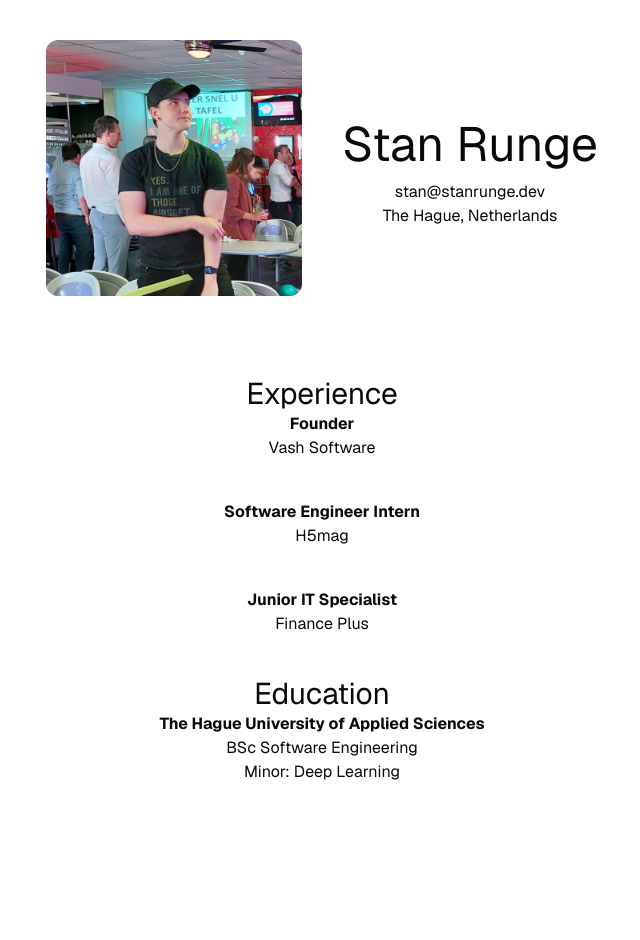
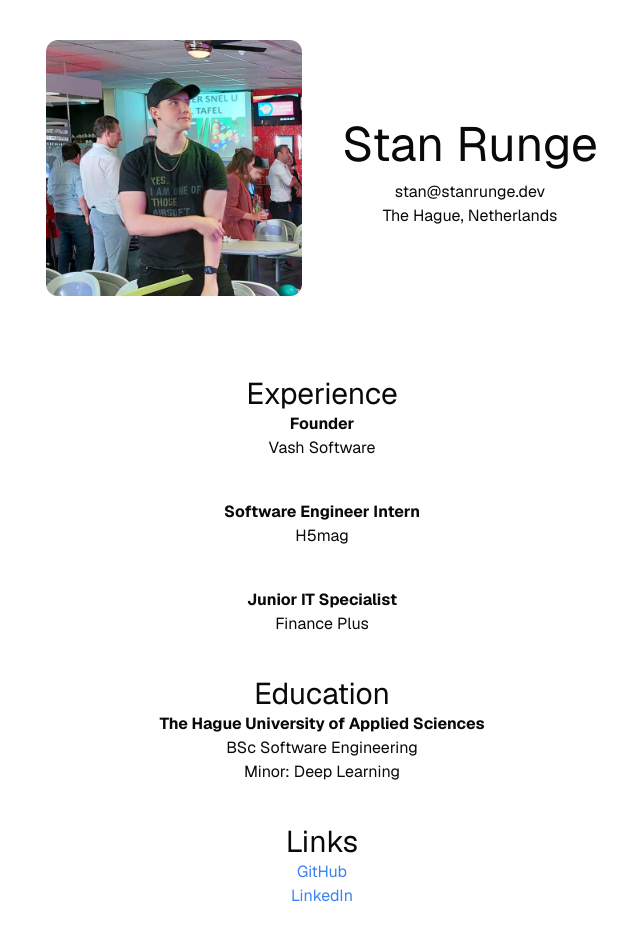
Before and after one commit to stanrunge/personal-website, a Next.js app: page / in a window 1280 px wide. Shown: the top 940 px of the page, without its empty margins (318-958 px from the left). Before the commit the page ends 824 px from the top, so only its background shows below. Built offline with nearby package versions, Linux system fonts and the light colour scheme.

Commit message:
feat: add social links

```diff
--- a/app/page.tsx
+++ b/app/page.tsx
@@ -29,6 +29,25 @@ export default async function Index() {
         <p>BSc Software Engineering</p>
         <p>Minor: Deep Learning</p>
       </div>
+
+      <div className="text-center my-10">
+        <h2 className="text-3xl">Links</h2>
+        <ul>
+          <li>
+            <a href="https://github.com/stanrunge" className="text-blue-500">
+              GitHub
+            </a>
+          </li>
+          <li>
+            <a
+              href="https://linkedin.com/in/stanrunge"
+              className="text-blue-500"
+            >
+              LinkedIn
+            </a>
+          </li>
+        </ul>
+      </div>
     </div>
   );
 }
```
